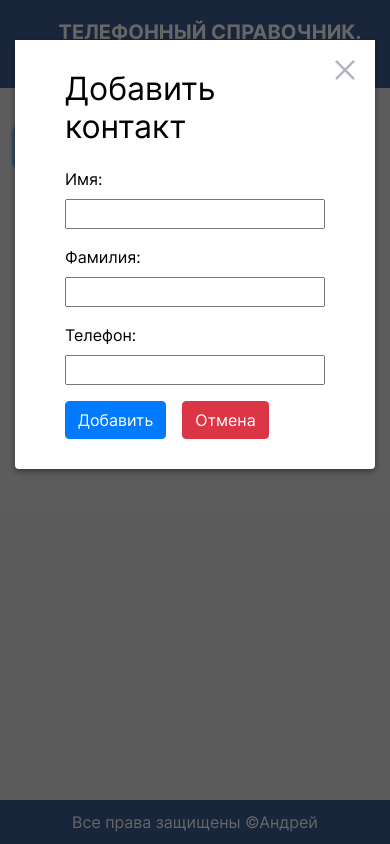
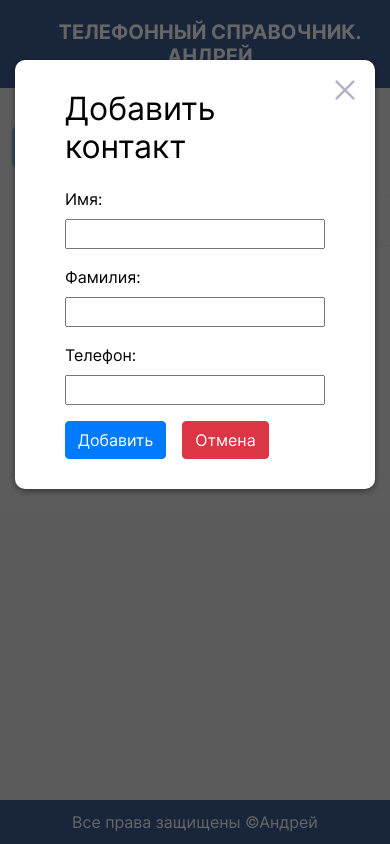
Before and after one commit to demorest49de/phonebook, a plain HTML site: page index.html in a window 390 px wide. Both pictures are taken after a click on the button "Добавить". Shown: the top 844 px of the page. Drawn offline with nearby package versions, Linux system fonts and the light colour scheme.

Commit message:
Default Changelist phonebook.css changed;

```diff
--- a/css/phonebook.css
+++ b/css/phonebook.css
@@ -89,12 +89,12 @@ td {
     left: 50%;
     position: absolute;
     top: 0px;
-    opacity: 0;
     transform: translateX(-50%);
     transition-property: top, opacity;
     transition-duration: 0.5s;
     transition-timing-function: ease-in-out;
     z-index: 2;
+    border-radius: 10px;
 }
 
 
@@ -130,7 +130,7 @@ td {
 
 .form-overlay.is-visible .form {
     opacity: 1;
-    top: 40px;
+    top: 60px;
 }
 
 .close {
```
